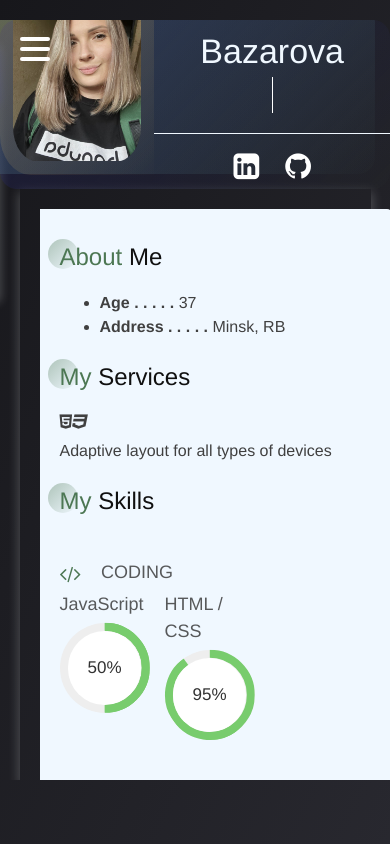
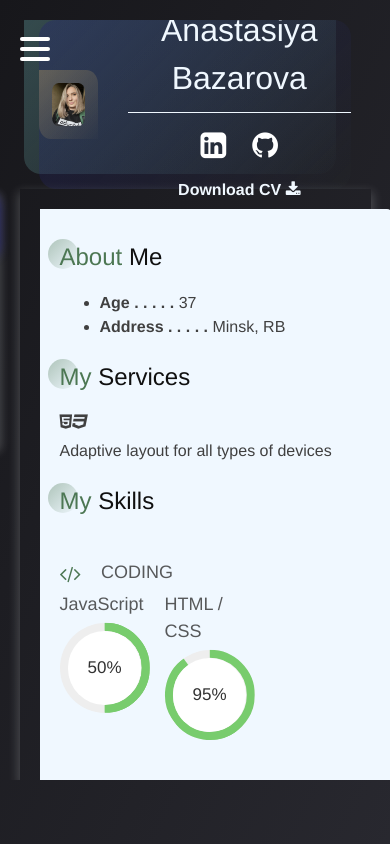
Before and after one commit to BazarovaAnastasiya/CV, a plain HTML site: page index.html in a window 390 px wide. Drawn offline with Linux system fonts and the light colour scheme.

Commit message:
fix: css height conteiner

```diff
--- a/index.css
+++ b/index.css
@@ -629,7 +629,7 @@ font-size: 0;}
 @media (max-width:1030px) {
     .container{
         flex-direction: column;
-        height: auto;
+        height: 90vh;
         width: 100%;
         position: absolute;
         top: 20px;
@@ -641,7 +641,7 @@ font-size: 0;}
         position: fixed;
        transform: translateX(-100%);
        left: 0;
-      top: 20px;
+      top: 20vh;
        transition: all 0.5s;
     }
      .header.active{
@@ -651,17 +651,38 @@ font-size: 0;}
 
     .card-started{
        flex-direction: row;
-       width: 100%;
-       height: 20vh;
+          justify-content: center;
+         height: 20vh;
+      width: 80%;
     }
     .profile{
       display: flex;
+      gap: 30px;
+      height: 20vh;
+      width: 100%;
+    }
+    .profile__wrapper{
+      display: flex;
+      flex-direction: column;
+      justify-content: center;
+      width: 80%;
     }
 
     .card-started .profile__photo{
-      width: 200px;
-      height: 200px;
+      width: 20%;
+      margin: auto;
     }
+    .card-started .title{
+      font-size: 2pc;
+    }
+     .card-started .subtitle{
+        font-size: 1pc;
+     }
+     .social,
+     .lnks{
+       margin-top: 10px;
+     }
+
     .burger {
     position: relative;
     left: 20px;
```
